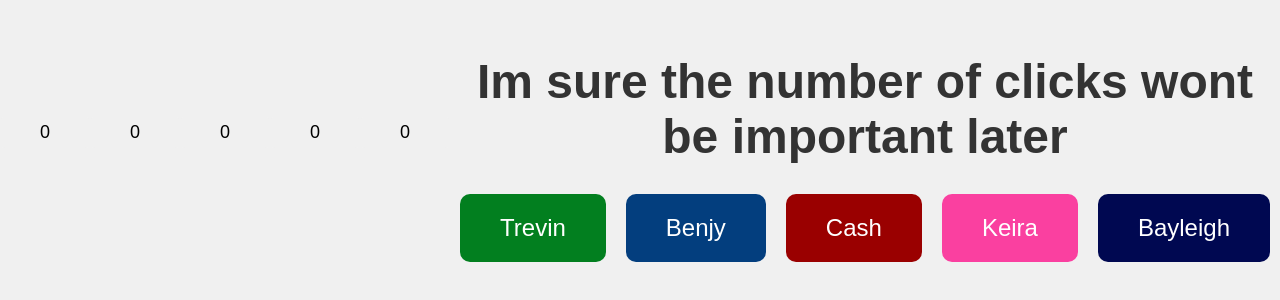
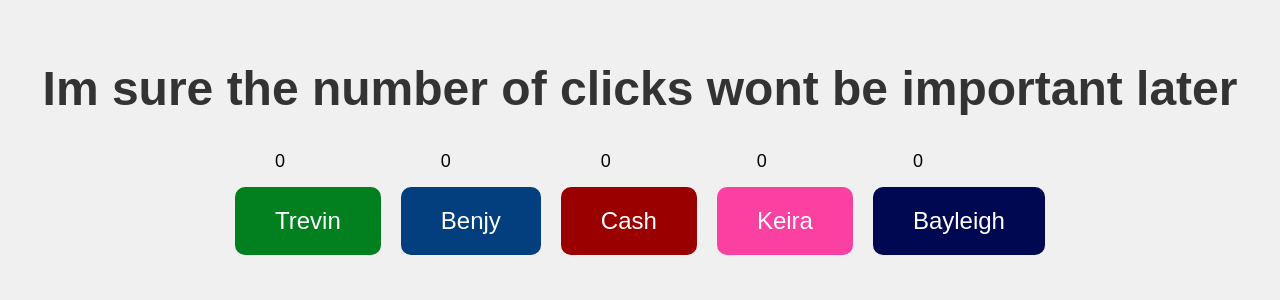
Before and after one commit to KeegWeeg/Socket-Synced-Buttons-Git-Repo, a website: page public/index.html in a window 1280 px wide. Shown: the part 258-558 px from the top of the page. Drawn offline with nearby package versions, Linux system fonts and the light colour scheme; no server answers.

Commit message:
trying to realign buttons

```diff
--- a/public/css/style.css
+++ b/public/css/style.css
@@ -12,11 +12,6 @@ body {
     text-align: center;
 }
 
-.counter-container {
-    display: flex;
-    justify-content: space-between;
-    margin-bottom: 10px;
-}
 
 .counter {
     font-size: 18px;
--- a/public/index.html
+++ b/public/index.html
@@ -9,21 +9,35 @@
 </head>
 <body>
 
-    <div class="counter-container">
-        <div class="counter" id="trevin-counter">0</div>
-        <div class="counter" id="benjy-counter">0</div>
-        <div class="counter" id="cash-counter">0</div>
-        <div class="counter" id="keira-counter">0</div>
-        <div class="counter" id="bayleigh-counter">0</div>
-    </div>
+
 <div class="container">
     <h1>Im sure the number of clicks wont be important later</h1>
     <div class="button-container">
-        <button id="Trevin">Trevin</button>
-        <button id="Benjy">Benjy</button>
-        <button id="Cash">Cash</button>
-        <button id="Keira">Keira</button>
-        <button id="Bayleigh">Bayleigh</button>
+        <div>
+            <div class="counter" id="trevin-counter">0</div>
+            <button id="Trevin">Trevin</button>
+        </div>
+
+        <div>
+            <div class="counter" id="benjy-counter">0</div>
+            <button id="Benjy">Benjy</button>
+        </div>
+
+        <div>
+            <div class="counter" id="cash-counter">0</div>
+            <button id="Cash">Cash</button>
+        </div>
+
+        <div>
+            <div class="counter" id="keira-counter">0</div>
+            <button id="Keira">Keira</button>
+        </div>
+
+        <div>
+            <div class="counter" id="bayleigh-counter">0</div>
+            <button id="Bayleigh">Bayleigh</button>
+        </div>
+
     </div>
 </div>
 
```
